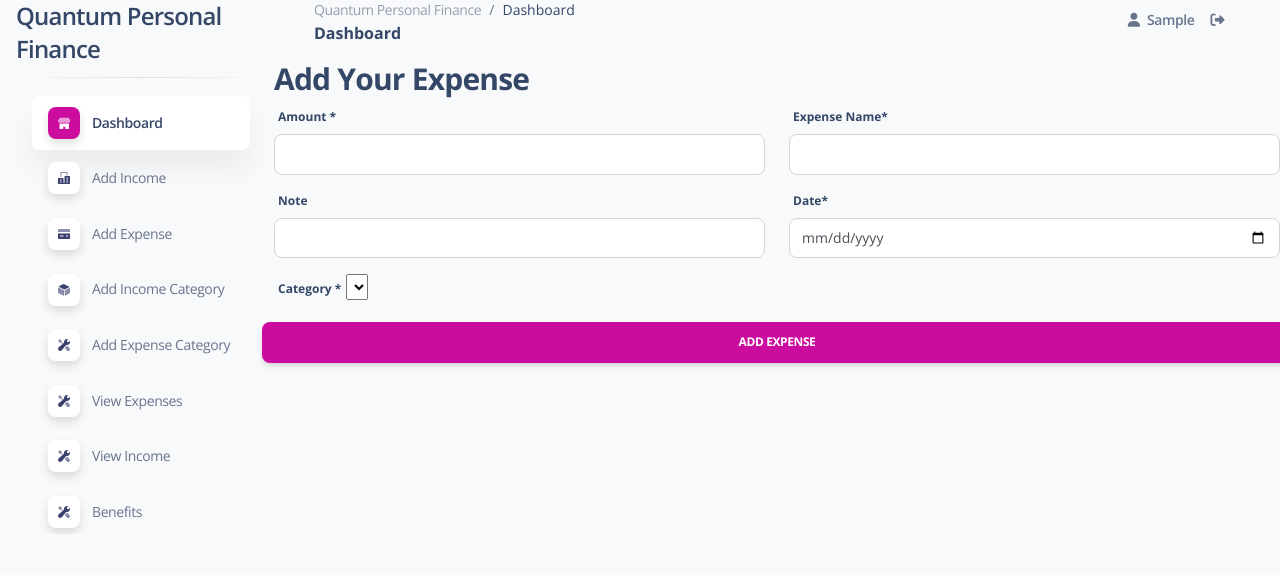
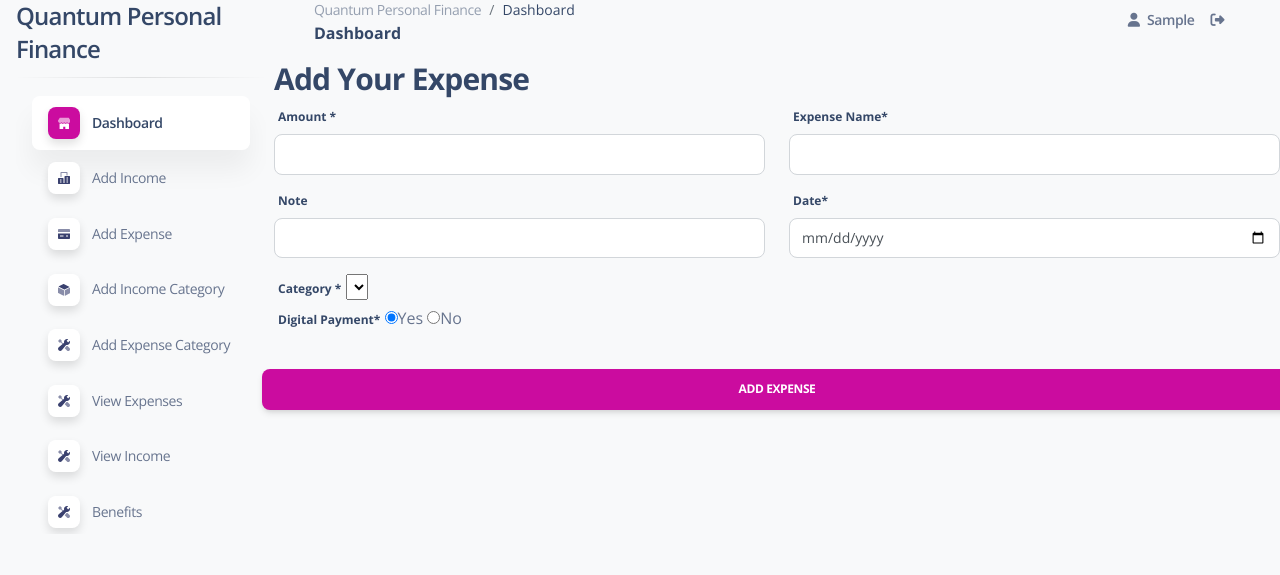
Before and after one commit to SanyaNanda/quantum_personal_finance, a Django app: template templates/finances/add_expense.html in a window 1280 px wide. Shown: the part 17-592 px from the top of the page. Run offline with Django 4.2, Linux system fonts and the light colour scheme; the template is opened without the code that fills it: values that come from a table or form of the project are taken from there, others are empty; the visitor is signed in with stand-in values (Sample User, id 1); data comes from the database, SQL or seed files in the repository; some libraries are stand-ins or nearby versions.

Commit message:
Mode of payment can be specified

```diff
--- a/finances/models.py
+++ b/finances/models.py
@@ -37,6 +37,8 @@ class Expense(models.Model):
     amount = models.IntegerField()
     note = models.CharField(max_length=5000, blank=True)
     category = models.ForeignKey(ExpenseCategory, on_delete=models.CASCADE, related_name='expense_category')
+    digital_payment = models.BooleanField(default=True)
+
 
     def __str__(self):
         return self.expense
--- a/templates/finances/add_expense.html
+++ b/templates/finances/add_expense.html
@@ -31,6 +31,12 @@
                 {% endfor %}
             </select>
             </div>
+            <div class="col-md-6 mb-3">
+                <label for="digital_payment">Digital Payment<span>*</span></label>
+                {% comment %} <input type="checkbox" checked="true" class="form-control" name="digital_payment" required> {% endcomment %}
+                <input type="radio" name="digital_payment" value=True checked>Yes</input>
+                <input type="radio" name="digital_payment" value=False>No</input>
+            </div>
         <button class="btn btn-primary w-100 mt-3" type="submit">Add Expense</button>
         </div>
     </form>
--- a/templates/finances/update_expense.html
+++ b/templates/finances/update_expense.html
@@ -35,6 +35,11 @@
                 {% endfor %}
             </select>
             </div>
+            <div class="col-md-6 mb-3">
+                <label for="digital_payment">Digital Payment<span>*</span></label>
+                <input type="radio" name="digital_payment" value=True checked>Yes</input>
+                <input type="radio" name="digital_payment" value=False>No</input>
+            </div>
         <button class="btn btn-primary w-100 mt-3" type="submit">Update Expense</button>
         </div>
     </form>
```
Also changed, not shown: finances/views.py (+9 -3 lines), templates/finances/expense_view.html (+8 -0 lines).
